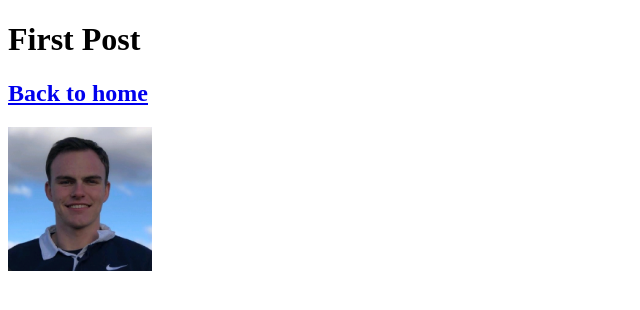
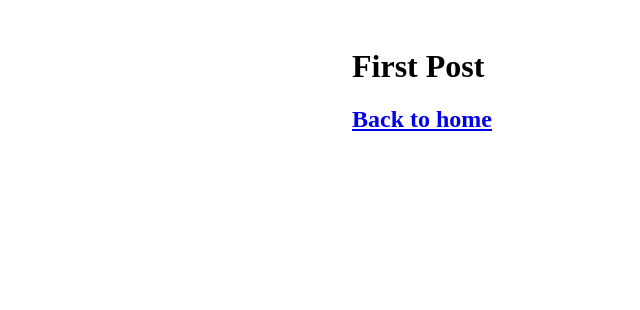
Before and after one commit to Jonjo7Dia/Ikius-task, a Next.js app: page /posts/first-post in a window 1280 px wide. Shown: the top 310 px of the page, without its empty margins (0-640 px from the left). Built offline with nearby package versions, Linux system fonts and the light colour scheme.

Commit message:
working with css modules

```diff
--- /dev/null
+++ b/components/layout.js
@@ -0,0 +1,5 @@
+import classes from './layout.module.css';
+
+export default function Layout({ children }) {
+    return <div className={classes.container}>{children}</div>;
+  }
--- /dev/null
+++ b/components/layout.module.css
@@ -0,0 +1,5 @@
+.container {
+    max-width: 36rem;
+    padding: 0 1rem;
+    margin: 3rem auto 6rem;
+  }
--- /dev/null
+++ b/pages/_app.js
@@ -0,0 +1,3 @@
+export default function App({ Component, pageProps }) {
+    return <Component {...pageProps} />;
+  }
--- a/pages/posts/first-post.js
+++ b/pages/posts/first-post.js
@@ -1,19 +1,19 @@
-import Link from "next/link";
-import Image from "next/image";
+import Head from 'next/head';
+import Link from 'next/link';
+import Layout from '../../components/layout';
 
 export default function FirstPost() {
   return (
-    <>
+    <Layout>
+      <Head>
+        <title>First Post</title>
+      </Head>
       <h1>First Post</h1>
       <h2>
-        <Link href="/">Back to home</Link>
+        <Link href="/">
+          <a>Back to home</a>
+        </Link>
       </h2>
-      <Image
-        src="/images/profile.png" // Route of the image file
-        height={144} // Desired size with correct aspect ratio
-        width={144} // Desired size with correct aspect ratio
-        alt="Your Name"
-      />
-    </>
+    </Layout>
   );
 }
```
